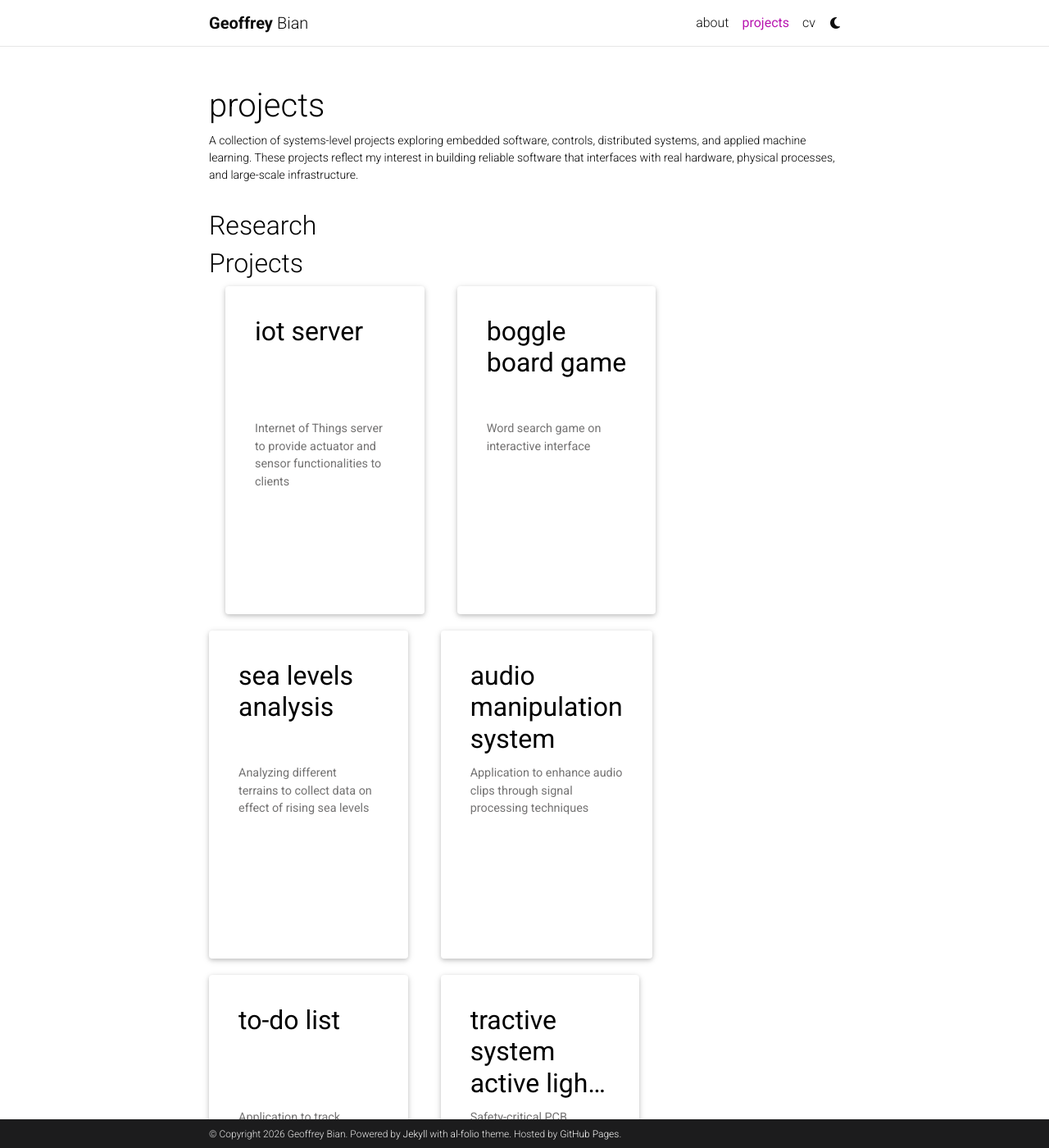
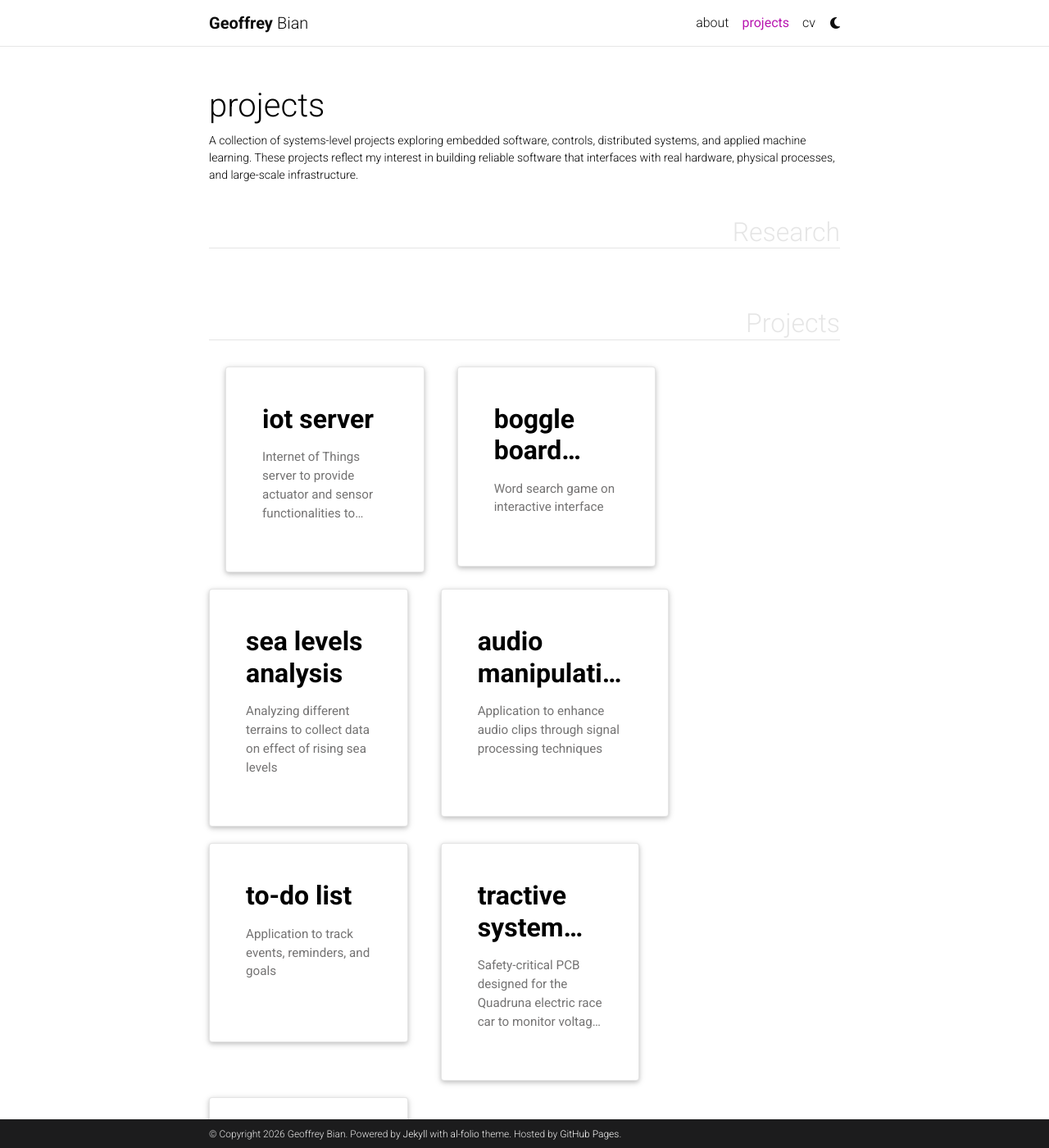
Before and after one commit to GeoffreyBian/geoffreybian.github.io, a Jekyll site: the page built from _pages/projects.md, in a window 1280 px wide and 1400 px high. Shown: the whole window at 82% size. Built offline with Jekyll 4.4.1, drawn with Linux system fonts in a browser that asks for light colours; comment, search, counter and statistics services are not loaded; a style sheet for code colours, icons or effects is not loaded.

Commit message:
fix style again

```diff
--- a/_sass/_base.scss
+++ b/_sass/_base.scss
@@ -578,65 +578,99 @@
 
 
 // Projects
+
 .projects {
-  /* 1. Force the grid to act as a Flexbox row instead of Masonry */
+  /* Restore the hover effect */
+  a {
+    text-decoration: none;
+    &:hover {
+      .card-title {
+        color: var(--global-theme-color) !important;
+      }
+      .card {
+        border-color: var(--global-theme-color);
+        box-shadow: 0 0 10px rgba(var(--global-theme-color-rgb), 0.2);
+      }
+    }
+  }
+
+  /* Force a 3-column structured grid */
   .grid {
     display: flex !important;
-    flex-wrap: wrap;
-    gap: 20px;
-    /* Remove any absolute positioning Masonry might have added */
-    height: auto !important;
+    flex-wrap: wrap !important;
+    gap: 20px !important;
+    height: auto !important; /* Kills Masonry's height calculation */
+    margin-top: 2rem;
   }
 
-  /* 2. Make every item in the grid the same width and height */
+  /* Make items square-ish and 3 per row */
   .grid-item {
     position: relative !important;
     top: auto !important;
     left: auto !important;
-    width: calc(33.333% - 14px) !important; /* 3 columns - adjust gap */
+    /* (100% / 3) minus the gap math */
+    width: calc(33.333% - 14px) !important;
     display: flex;
   }
 
-  /* 3. Force the card to fill the container and align text */
   .card {
     width: 100%;
     display: flex;
     flex-direction: column;
-    height: 400px; /* SET A FIXED HEIGHT HERE to make them identical */
-    padding: 1rem;
+    /* Aspect ratio ensures a square shape regardless of screen size */
+    aspect-ratio: 1 / 1;
+    padding: 1.5rem;
+    border: 1px solid var(--global-divider-color);
+    background-color: var(--global-card-bg-color);
 
     .card-body {
       flex: 1 1 auto;
       display: flex;
       flex-direction: column;
+      justify-content: flex-start;
+      overflow: hidden;
     }
 
-    /* 4. Handle long titles so they don't break the layout */
     .card-title {
-      height: 3.6em; /* Space for exactly 2-3 lines */
+      font-weight: bold;
+      margin-bottom: 1rem;
+      /* Prevent long titles from pushing the box down */
+      display: -webkit-box;
+      -webkit-line-clamp: 2;
+      -webkit-box-orient: vertical;
       overflow: hidden;
-      display: -webkit-box;
-      -webkit-line-clamp: 3;
-      -webkit-box-orient: vertical;
     }
 
-    /* 5. Handle long descriptions */
     .card-text {
+      font-size: 0.95rem;
+      /* Prevent long descriptions from pushing the box down */
+      display: -webkit-box;
+      -webkit-line-clamp: 4;
+      -webkit-box-orient: vertical;
       overflow: hidden;
-      display: -webkit-box;
-      -webkit-line-clamp: 4; /* Limits description to 4 lines */
-      -webkit-box-orient: vertical;
     }
+  }
+
+  h2.category {
+    color: var(--global-divider-color);
+    border-bottom: 1px solid var(--global-divider-color);
+    padding-top: 0.5rem;
+    margin-top: 2rem;
+    margin-bottom: 1rem;
+    text-align: right;
   }
 }
 
-/* Mobile Responsiveness: 1 column on small screens */
+/* Ensure 1 column on mobile so it doesn't look cramped */
 @media (max-width: 768px) {
   .projects .grid-item {
     width: 100% !important;
   }
+  .projects .card {
+    aspect-ratio: auto;
+    min-height: 250px;
+  }
 }
-
 // Publications
 
 .publications {
```
